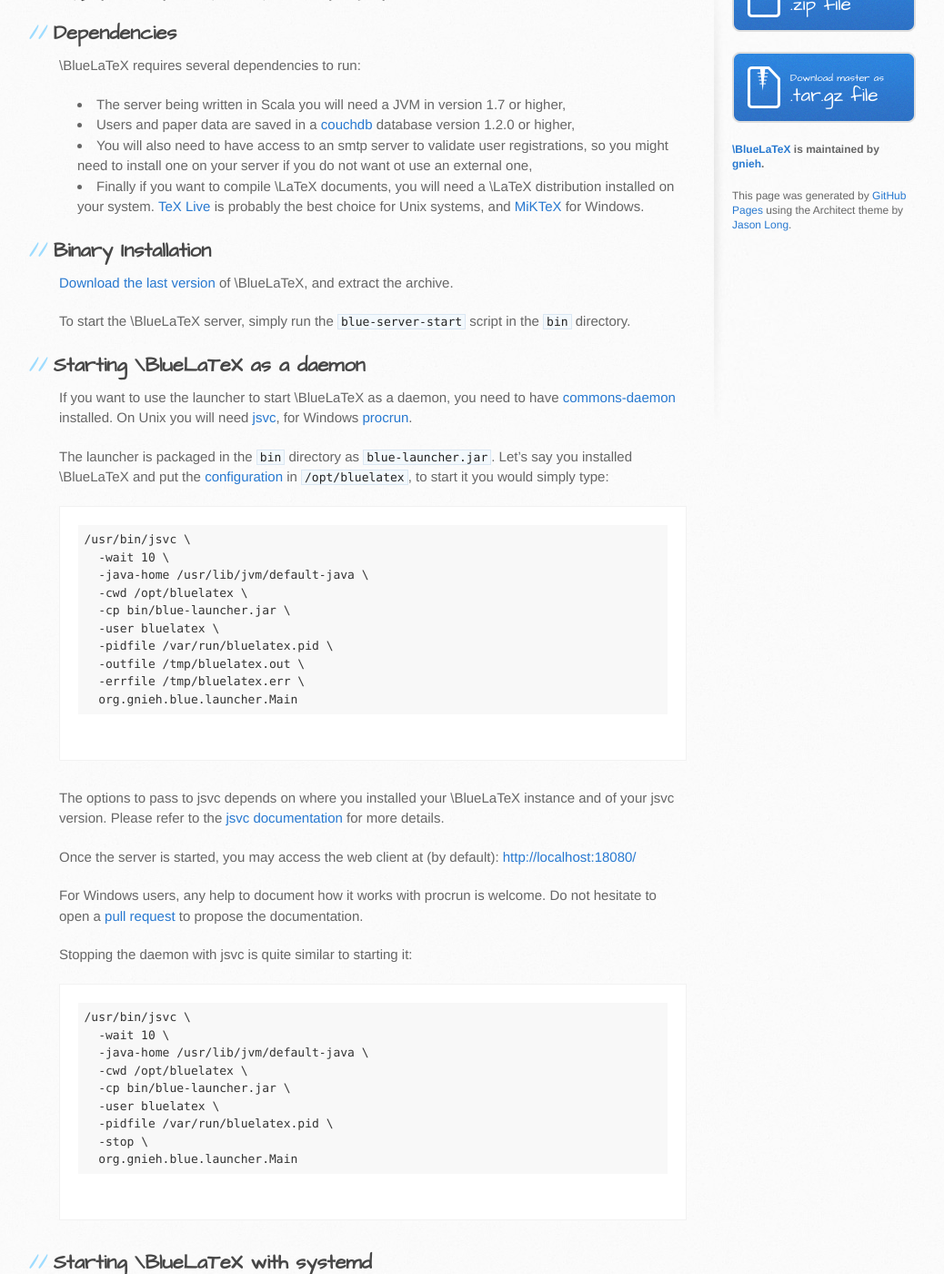
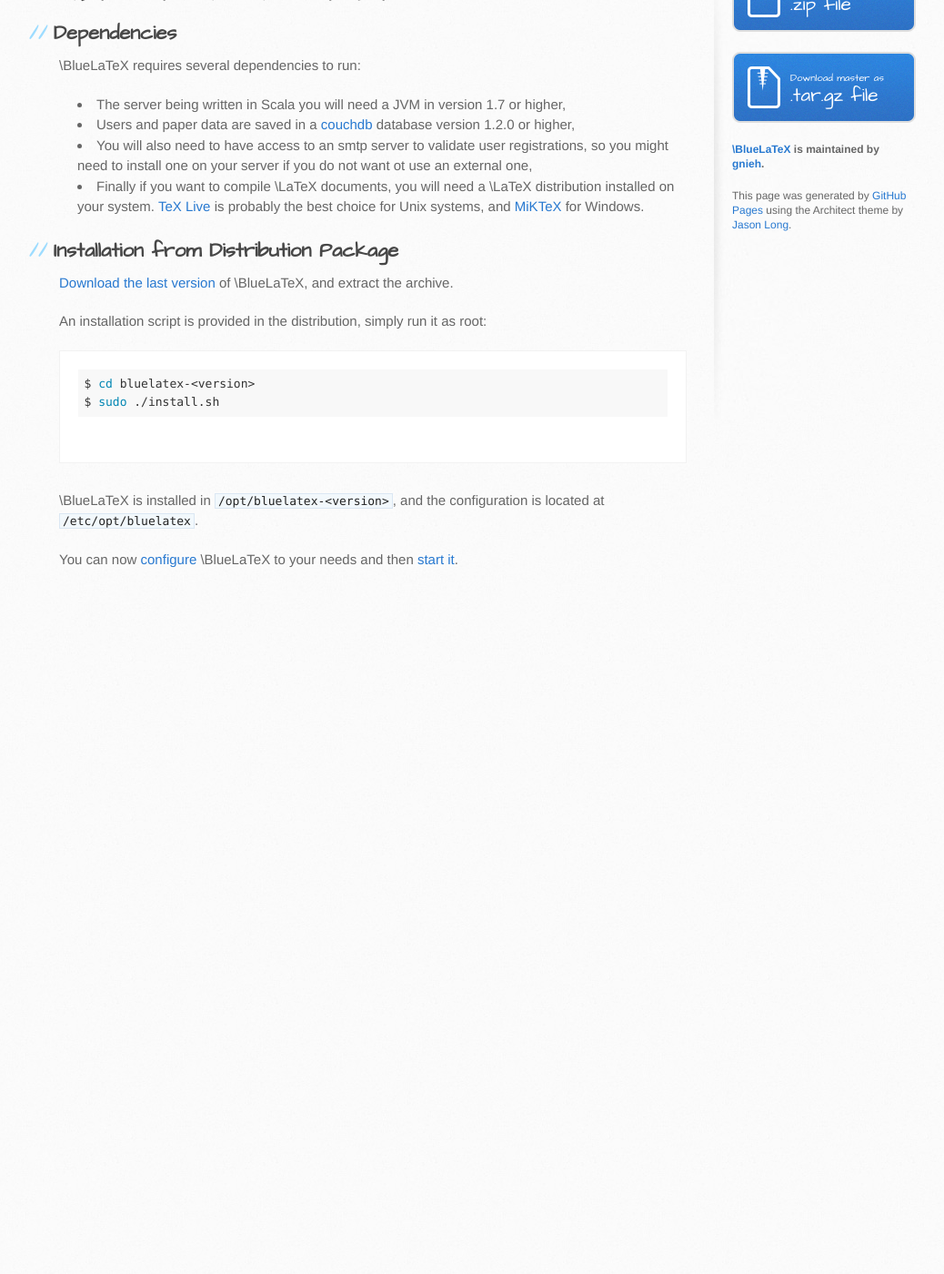
Before and after one commit to jeromedrouet/bluelatex-website, a Jekyll site: the page built from installation/index.markdown, in a window 1280 px wide and 1400 px high, scrolled down 275 px. Shown: the whole window at 91% size, without its empty margins (105-1143 px from the left). Built offline with Jekyll 4.4.1, drawn with Linux system fonts in a browser that asks for light colours; after the commit the page ends 944 px from its top, so only the background shows below that.

````diff
--- a/_config.yml
+++ b/_config.yml
@@ -2,5 +2,9 @@ pygments: true
 
 markdown: kramdown
 
+paginate: 10
+
+paginate_path: "blog/page:num"
+
 kramdown:
     input: GFM
--- a/installation/index.markdown
+++ b/installation/index.markdown
@@ -16,57 +16,18 @@ Dependencies
  - You will also need to have access to an smtp server to validate user registrations, so you might need to install one on your server if you do not want ot use an external one,
  - Finally if you want to compile \LaTeX documents, you will need a \LaTeX distribution installed on your system. [TeX Live](https://www.tug.org/texlive/) is probably the best choice for Unix systems, and [MiKTeX](http://miktex.org/) for Windows.
 
-Binary Installation
--------------------
+Installation from Distribution Package
+--------------------------------------
 
 [Download the last version](/download/) of \BlueLaTeX, and extract the archive.
 
-To start the \BlueLaTeX server, simply run the `blue-server-start` script in the `bin` directory.
-
-Starting \BlueLaTeX as a daemon
--------------------------------
-
-If you want to use the launcher to start \BlueLaTeX as a daemon, you need to have [commons-daemon](http://commons.apache.org/proper/commons-daemon/) installed.
-On Unix you will need [jsvc](http://commons.apache.org/proper/commons-daemon/jsvc.html), for Windows [procrun](http://commons.apache.org/proper/commons-daemon/procrun.html).
-
-The launcher is packaged in the `bin` directory as `blue-launcher.jar`.
-Let's say you installed \BlueLaTeX and put the [configuration](/configuration/) in `/opt/bluelatex`, to start it you would simply type:
+An installation script is provided in the distribution, simply run it as root:
 
 ```shell
-/usr/bin/jsvc \
-  -wait 10 \
-  -java-home /usr/lib/jvm/default-java \
-  -cwd /opt/bluelatex \
-  -cp bin/blue-launcher.jar \
-  -user bluelatex \
-  -pidfile /var/run/bluelatex.pid \
-  -outfile /tmp/bluelatex.out \
-  -errfile /tmp/bluelatex.err \
-  org.gnieh.blue.launcher.Main
+$ cd bluelatex-<version>
+$ sudo ./install.sh
 ```
 
-The options to pass to jsvc depends on where you installed your \BlueLaTeX instance and of your jsvc version.
-Please refer to the [jsvc documentation](http://commons.apache.org/proper/commons-daemon/jsvc.html) for more details.
+\BlueLaTeX is installed in `/opt/bluelatex-<version>`, and the configuration is located at `/etc/opt/bluelatex`.
 
-Once the server is started, you may access the web client at (by default): [http://localhost:18080/](http://localhost:18080/)
-
-For Windows users, any help to document how it works with procrun is welcome. Do not hesitate to open a [pull request](https://github.com/gnieh/bluelatex-website/compare/) to propose the documentation.
-
-Stopping the daemon with jsvc is quite similar to starting it:
-
-```shell
-/usr/bin/jsvc \
-  -wait 10 \
-  -java-home /usr/lib/jvm/default-java \
-  -cwd /opt/bluelatex \
-  -cp bin/blue-launcher.jar \
-  -user bluelatex \
-  -pidfile /var/run/bluelatex.pid \
-  -stop \
-  org.gnieh.blue.launcher.Main
-```
-
-Starting \BlueLaTeX with systemd
---------------------------------
-
-**TODO**
+You can now [configure](/configuration/) \BlueLaTeX to your needs and then [start it](/running/).
````
Also changed, not shown: _posts/2014-08-24-bluelatex-v1.0.0-RC1.markdown (added, +47 -0 lines), blog/index.html (added, +61 -0 lines), download/index.markdown (+4 -5 lines), index.markdown (+7 -1 lines), running/index.markdown (added, +44 -0 lines).
